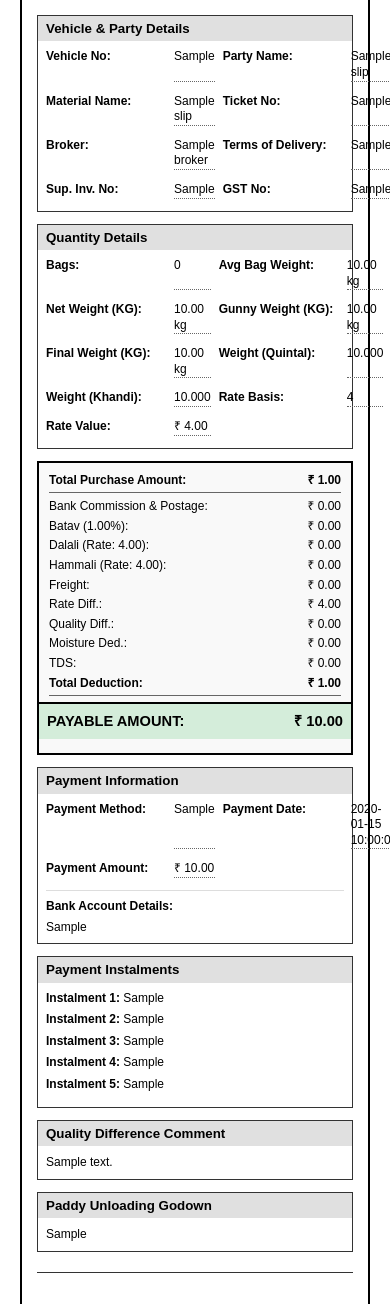
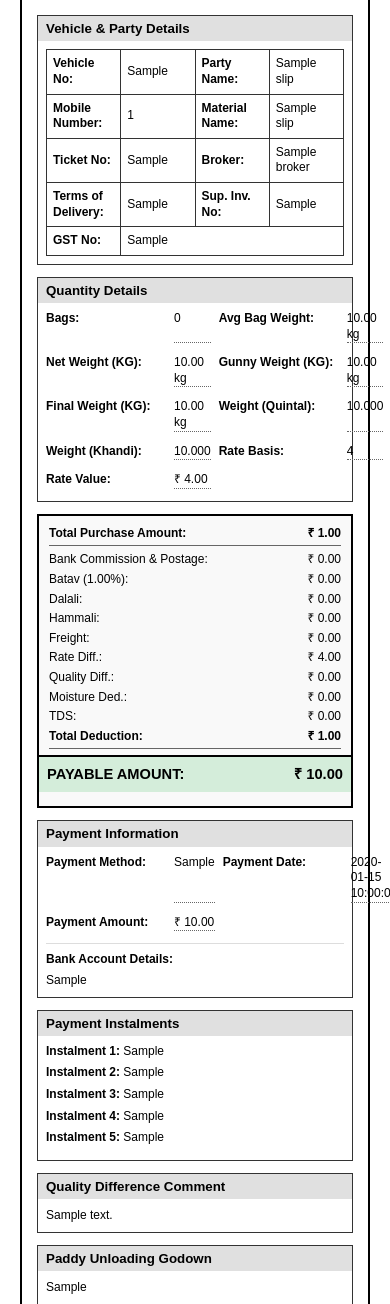
Before and after one commit to informatrixlntd/Rice-Mill-Deskstop-App-Final-0.1, a Flask app: template backend/templates/print_template.html in a window 390 px wide. Shown: the part 205-1509 px from the top of the page. Run offline with Flask 3, Linux system fonts and the light colour scheme; the template is opened without the code that fills it: most values are stand-ins (such as "Sample title", 1, 10 or a date in 2020); parts of the project's set-up code (start-up, migrations or seed data) failed here and were passed over.

Commit message:
Added add_mobile_number_column.sql

```diff
--- /dev/null
+++ b/add_mobile_number_column.sql
@@ -0,0 +1,13 @@
+-- Migration: Add new columns to purchase_slips table
+-- Run this SQL file against your MySQL database before using the updated application
+
+ALTER TABLE purchase_slips
+ADD COLUMN IF NOT EXISTS mobile_number VARCHAR(15) DEFAULT '' AFTER party_name;
+
+ALTER TABLE purchase_slips
+ADD COLUMN IF NOT EXISTS moisture_ded_comment TEXT DEFAULT '' AFTER moisture_ded;
+
+-- Verify the columns were added
+SELECT COLUMN_NAME, DATA_TYPE, CHARACTER_MAXIMUM_LENGTH
+FROM INFORMATION_SCHEMA.COLUMNS
+WHERE TABLE_NAME = 'purchase_slips' AND COLUMN_NAME IN ('mobile_number', 'moisture_ded_comment');
--- a/backend/templates/print_template.html
+++ b/backend/templates/print_template.html
@@ -212,40 +212,36 @@
 
         <div class="content-section">
             <div class="section-title">Vehicle & Party Details</div>
-            <div class="field-grid">
-                <div class="field">
-                    <span class="field-label">Vehicle No:</span>
-                    <span class="field-value">{{ slip.vehicle_no or '' }}</span>
-                </div>
-                <div class="field">
-                    <span class="field-label">Party Name:</span>
-                    <span class="field-value">{{ slip.party_name or '' }}</span>
-                </div>
-                <div class="field">
-                    <span class="field-label">Material Name:</span>
-                    <span class="field-value">{{ slip.material_name or '' }}</span>
-                </div>
-                <div class="field">
-                    <span class="field-label">Ticket No:</span>
-                    <span class="field-value">{{ slip.ticket_no or '' }}</span>
-                </div>
-                <div class="field">
-                    <span class="field-label">Broker:</span>
-                    <span class="field-value">{{ slip.broker or '' }}</span>
-                </div>
-                <div class="field">
-                    <span class="field-label">Terms of Delivery:</span>
-                    <span class="field-value">{{ slip.terms_of_delivery or '' }}</span>
-                </div>
-                <div class="field">
-                    <span class="field-label">Sup. Inv. No:</span>
-                    <span class="field-value">{{ slip.sup_inv_no or '' }}</span>
-                </div>
-                <div class="field">
-                    <span class="field-label">GST No:</span>
-                    <span class="field-value">{{ slip.gst_no or '' }}</span>
-                </div>
-            </div>
+            <table style="width: 100%; border-collapse: collapse; margin-top: 8px;">
+                <tr>
+                    <td style="border: 1px solid #333; padding: 6px; font-weight: bold; width: 25%; font-size: 9pt;">Vehicle No:</td>
+                    <td style="border: 1px solid #333; padding: 6px; width: 25%; font-size: 9pt;">{{ slip.vehicle_no or '' }}</td>
+                    <td style="border: 1px solid #333; padding: 6px; font-weight: bold; width: 25%; font-size: 9pt;">Party Name:</td>
+                    <td style="border: 1px solid #333; padding: 6px; width: 25%; font-size: 9pt;">{{ slip.party_name or '' }}</td>
+                </tr>
+                <tr>
+                    <td style="border: 1px solid #333; padding: 6px; font-weight: bold; font-size: 9pt;">Mobile Number:</td>
+                    <td style="border: 1px solid #333; padding: 6px; font-size: 9pt;">{{ slip.mobile_number or '' }}</td>
+                    <td style="border: 1px solid #333; padding: 6px; font-weight: bold; font-size: 9pt;">Material Name:</td>
+                    <td style="border: 1px solid #333; padding: 6px; font-size: 9pt;">{{ slip.material_name or '' }}</td>
+                </tr>
+                <tr>
+                    <td style="border: 1px solid #333; padding: 6px; font-weight: bold; font-size: 9pt;">Ticket No:</td>
+                    <td style="border: 1px solid #333; padding: 6px; font-size: 9pt;">{{ slip.ticket_no or '' }}</td>
+                    <td style="border: 1px solid #333; padding: 6px; font-weight: bold; font-size: 9pt;">Broker:</td>
+                    <td style="border: 1px solid #333; padding: 6px; font-size: 9pt;">{{ slip.broker or '' }}</td>
+                </tr>
+                <tr>
+                    <td style="border: 1px solid #333; padding: 6px; font-weight: bold; font-size: 9pt;">Terms of Delivery:</td>
+                    <td style="border: 1px solid #333; padding: 6px; font-size: 9pt;">{{ slip.terms_of_delivery or '' }}</td>
+                    <td style="border: 1px solid #333; padding: 6px; font-weight: bold; font-size: 9pt;">Sup. Inv. No:</td>
+                    <td style="border: 1px solid #333; padding: 6px; font-size: 9pt;">{{ slip.sup_inv_no or '' }}</td>
+                </tr>
+                <tr>
+                    <td style="border: 1px solid #333; padding: 6px; font-weight: bold; font-size: 9pt;">GST No:</td>
+                    <td colspan="3" style="border: 1px solid #333; padding: 6px; font-size: 9pt;">{{ slip.gst_no or '' }}</td>
+                </tr>
+            </table>
         </div>
 
         <div class="content-section">
@@ -304,11 +300,11 @@
                 <span>₹ {{ "%.2f"|format(slip.batav or 0) }}</span>
             </div>
             <div class="calc-row">
-                <span>Dalali (Rate: {{ "%.2f"|format(slip.dalali_rate or 0) }}):</span>
+                <span>Dalali:</span>
                 <span>₹ {{ "%.2f"|format(slip.dalali or 0) }}</span>
             </div>
             <div class="calc-row">
-                <span>Hammali (Rate: {{ "%.2f"|format(slip.hammali_rate or 0) }}):</span>
+                <span>Hammali:</span>
                 <span>₹ {{ "%.2f"|format(slip.hammali or 0) }}</span>
             </div>
             <div class="calc-row">
```
Also changed, not shown: backend/routes/slips.py (+11 -15 lines), frontend/index.html (+8 -16 lines).
